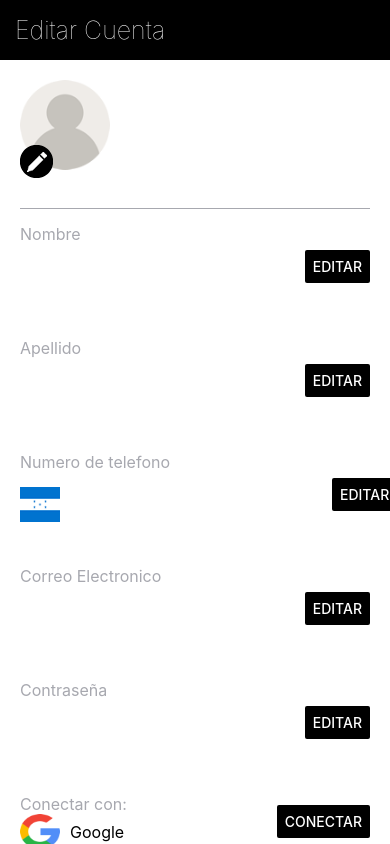
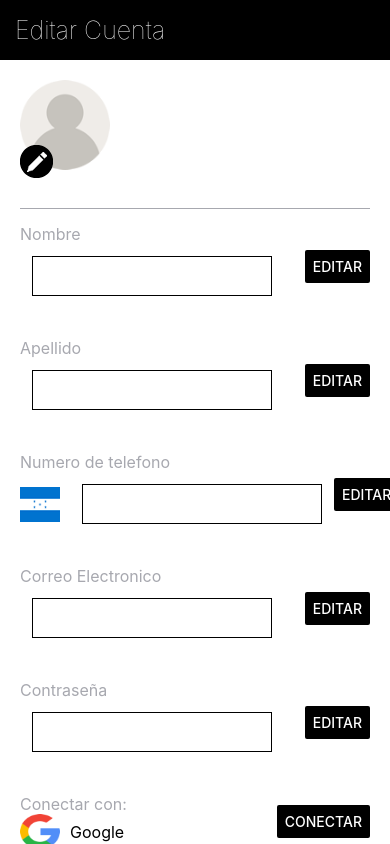
Before and after one commit to jhonatan182/uber_app-react, a React Native app: screen / in a window 390 px wide. Built offline with nearby package versions, Linux system fonts and the light colour scheme.

Commit message:
Bordes de Inputs

```diff
--- a/src/component/EditarUsuario.js
+++ b/src/component/EditarUsuario.js
@@ -289,6 +289,7 @@ const styles = StyleSheet.create({
         height: 40,
         margin: 12,
         padding: 10,
+        borderWidth: 1,
       },
 })
 
```
